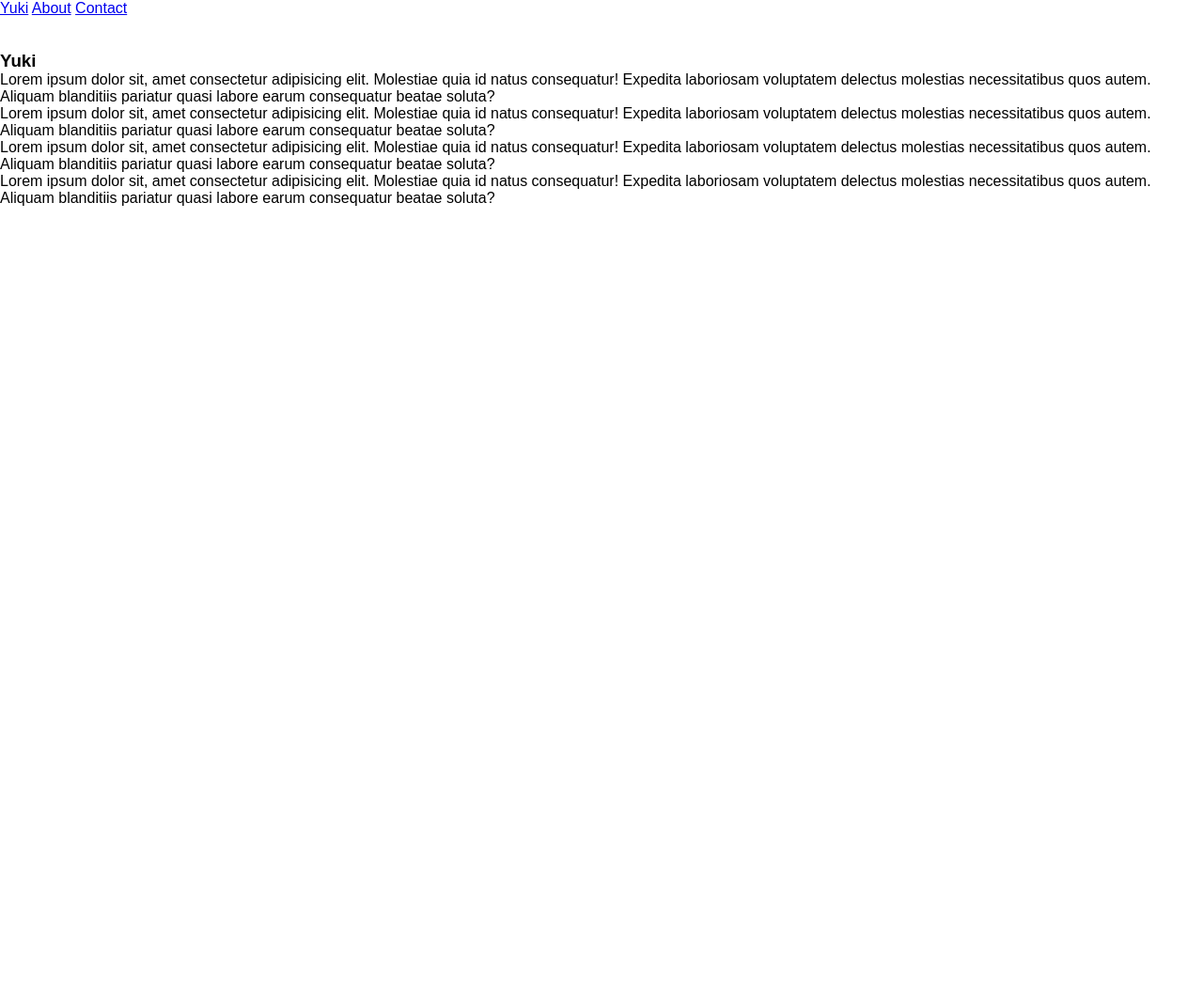
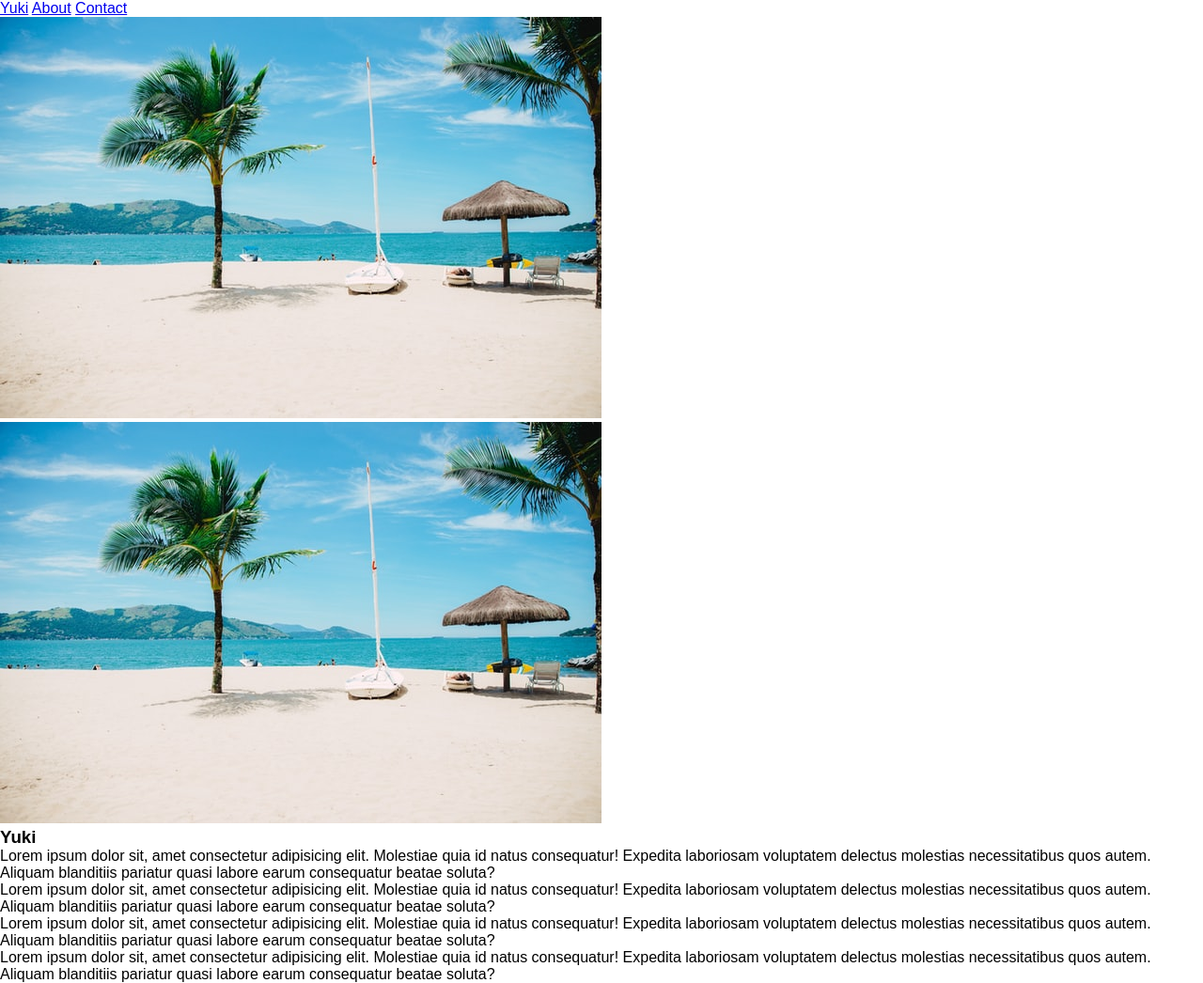
Before and after one commit to simpsonyuki/0607_RWD_practice, a plain HTML site: page index.html in a window 1280 px wide. Shown: the whole page at 94% size. Before the commit the page ends 800 px from the top, so only its background shows below. Drawn offline with Linux system fonts and the light colour scheme.

Commit message:
0607-圖片更新

```diff
--- a/index.html
+++ b/index.html
@@ -17,10 +17,10 @@
     <section class="pic">
         <div class="pic1"></div>
         <div class="pic2">
-            <img src="./img/d-pic-1.png" alt="">
+            <img src="./img/d-beach-1.jpg" alt="">
         </div>
         <div class="pic3">
-            <img src="./img/d-pic-2.png" alt="">
+            <img src="./img/d-beach-1.jpg" alt="">
         </div>
     </section>
     <section class="main">
```
